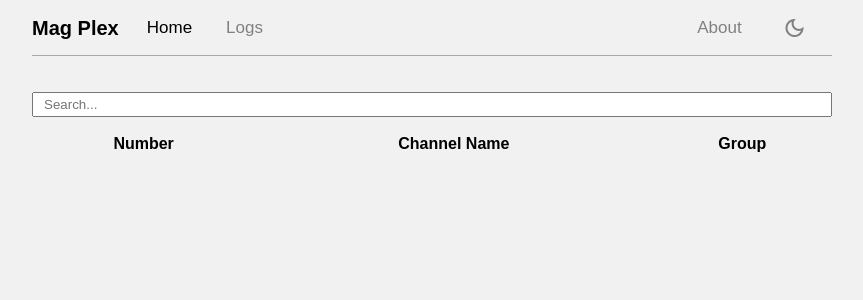
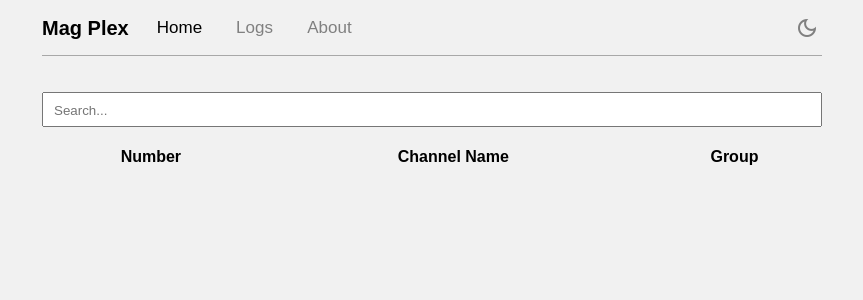
Before and after one commit to LegendaryFire/magplex, a Flask app: page / in a window 1280 px wide. Shown: the top 300 px of the page, without its empty margins (208-1071 px from the left). Run offline with Flask 3, Linux system fonts and the light colour scheme; data that the repository does not hold is empty; parts of the project's set-up code (start-up, migrations or seed data) failed here and were passed over; some web fonts are replaced.

Commit message:
Additional cleanup

```diff
--- a/routes/ui.py
+++ b/routes/ui.py
@@ -1,8 +1,8 @@
 from http import HTTPStatus
 
 import requests
-from flask import Blueprint, render_template, send_file, stream_with_context, Response, current_app, request
-from urllib.parse import urlparse, urljoin, quote, urlunparse
+from flask import Blueprint, render_template, send_file, Response, current_app, request
+from urllib.parse import urlparse, quote, urlunparse
 from version import __version__
 import posixpath
 
--- a/static/css/channel-list.css
+++ b/static/css/channel-list.css
@@ -1,13 +1,24 @@
 channel-list input[name=channel-search] {
     margin: 20px 0 15px 0;
-    padding: 3px 0 3px 10px;
+    padding: 5px 0 3px 10px;
     width: 100%;
-    height: 25px;
+    height: 35px;
     overflow: hidden;
 }
 
 channel-list, channel-list table {
     width: 100%;
+    max-width: 100%;
+    overflow: hidden;
+}
+
+channel-list tr {
+    height: 25px;
+}
+
+channel-list tbody tr:hover {
+    cursor: pointer;
+    color: var(--color-hover);
 }
 
 channel-list td.channel-name {
--- a/templates/index.html
+++ b/templates/index.html
@@ -22,7 +22,7 @@
 
         body[data-color-mode=light] {
             --color: #000000;
-            --color-hover: #272727;
+            --color-hover: #505050;
             --background-color: #f1f1f1;
             --border-color: #a8a8a8;
         }
@@ -32,24 +32,6 @@
             --color-hover: #afafaf;
             --background-color: #3a3a3a;
             --border-color: #a8a8a8;
-        }
-
-        a {
-            color: inherit;
-            text-decoration: none;
-        }
-
-        a:hover {
-            color: var(--color-hover);
-        }
-
-        table {
-            background-color: var(--background-color);
-            color: var(--color);
-        }
-
-        th, td {
-            border-color: var(--border-color);
         }
 
         body {
@@ -63,13 +45,31 @@
             font-family: "Alan Sans", sans-serif;
         }
 
+        /* Force inheritance for table elements */
+        table, caption, thead, tbody, tfoot {
+            color: var(--color);
+            background-color: var(--background-color);
+            border-color: var(--border-color);
+        }
+
+        a {
+            color: inherit;
+            text-decoration: none;
+        }
+
+        a:hover {
+            color: var(--color-hover);
+        }
+
         main {
             align-self: center;
+            max-width: 100%;
+            width: 100%;
+            padding: 0 10px;
         }
 
         nav ul {
             display: flex;
-            gap: 35px;
             list-style: none;
             padding: 0 0 15px 0;
             border-bottom: 1px solid var(--border-color);
@@ -95,11 +95,8 @@
             font-size: 20px;
         }
 
-        nav ul li.about {
+        nav ul li.color-toggle {
             margin-left: auto;
-        }
-
-        nav ul li.color-mode {
             width: 30px;
         }
 
@@ -108,22 +105,11 @@
             border-bottom-color: var(--color);
         }
 
-        @media (min-width: 576px) {
-            main {
-                max-width: 100%;
-                width: 100%;
-                margin: 0 10px;
-            }
-
-            nav ul {
-                gap: 0;
-            }
-        }
-
         @media (min-width: 768px) {
             main {
                 max-width: 800px;
                 width: 800px;
+                margin: 0;
             }
         }
     </style>
```
